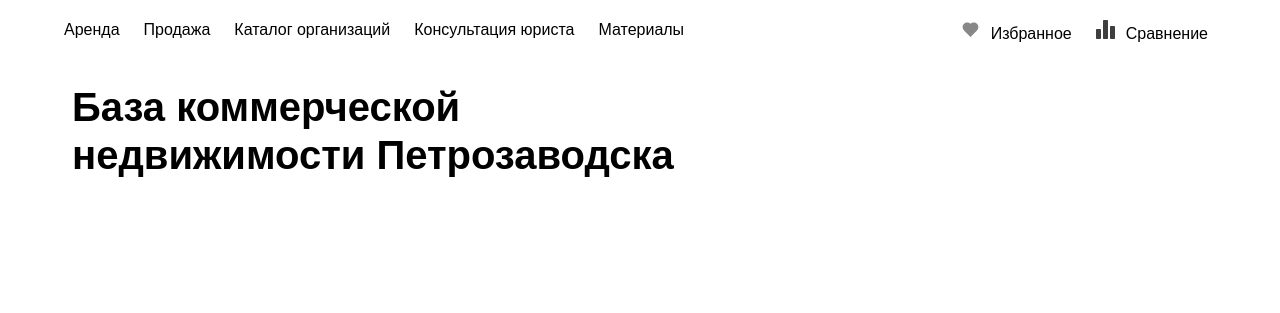
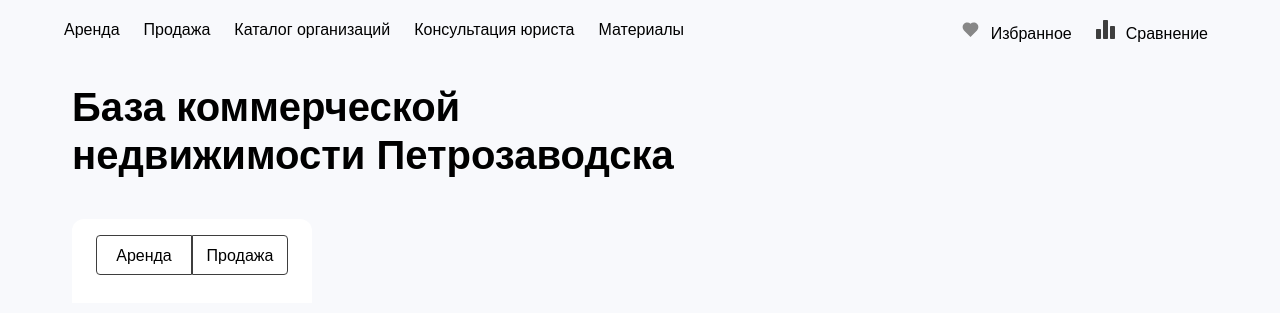
Before and after one commit to Saytarou/business-rental, a plain HTML site: page index.html in a window 1280 px wide. Shown: the part 55-368 px from the top of the page. Drawn offline with Linux system fonts and the light colour scheme.

Commit message:
feat: add filter buttons

```diff
--- a/index.html
+++ b/index.html
@@ -43,5 +43,9 @@
       </section>
       <h1>База коммерческой
         недвижимости Петрозаводска</h1>
-  </body>
+      <div class="filter_tabs">
+          <button>Аренда</button>
+          <button>Продажа</button>
+      </div>
+    </body>
 </html>
--- a/style.css
+++ b/style.css
@@ -1,3 +1,7 @@
+body {
+    background: #F8F9FC;
+}
+
 p {
     margin: 0;
 }
@@ -98,12 +102,7 @@ p {
     margin-right: 0;
 }
 
-/* .navigation__buttons {
-    position: relative;
-} */
-
 .navigation__button {
-    /* position: absolute; */
     cursor: pointer;
     background-color: inherit;
     border: none;
@@ -145,3 +144,46 @@ h1 {
     line-height: 120%;
     white-space: pre-line;
 }
+
+.filter_tabs {
+    background-color: white;
+    display: flex;
+    justify-content: center;
+    margin: 40px 0px 0px 64px;
+    width: 216px;
+    height: 68px;
+    padding: 16px 12px 0px 12px;
+    border-radius: 12px 12px 0px 0px;
+}
+
+.filter_tabs button {
+    width: 96px;
+    height: 40px;
+    cursor: pointer;
+    background-color: inherit;
+    font-family: 'Arial';
+    font-style: normal;
+    font-weight: 400;
+    font-size: 16px;
+    line-height: 120%;
+    filter: grayscale(100%);
+    border: 1px solid #233F8A;
+    margin: 0;
+    }
+
+.filter_tabs button:first-child {
+    border-radius: 4px 0px 0px 4px;
+}
+
+.filter_tabs button:last-child {
+    border-radius: 0px 4px 4px 0px;
+}
+
+.filter_tabs button:hover {
+    color: #233F8A;
+    filter: grayscale(0);
+}
+.filter_tabs button:active {
+    color: #233F8A;
+    filter: grayscale(0);
+}
```
